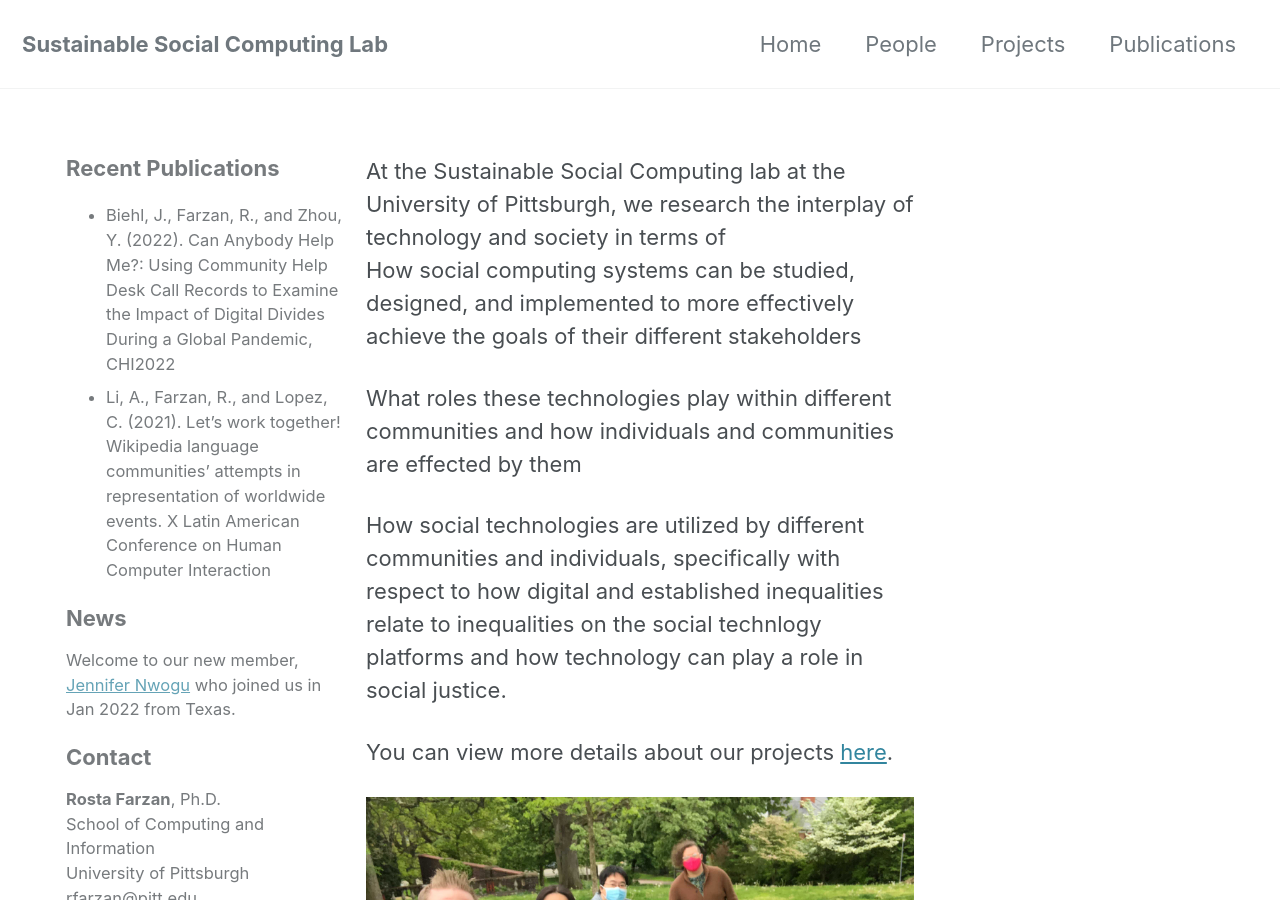
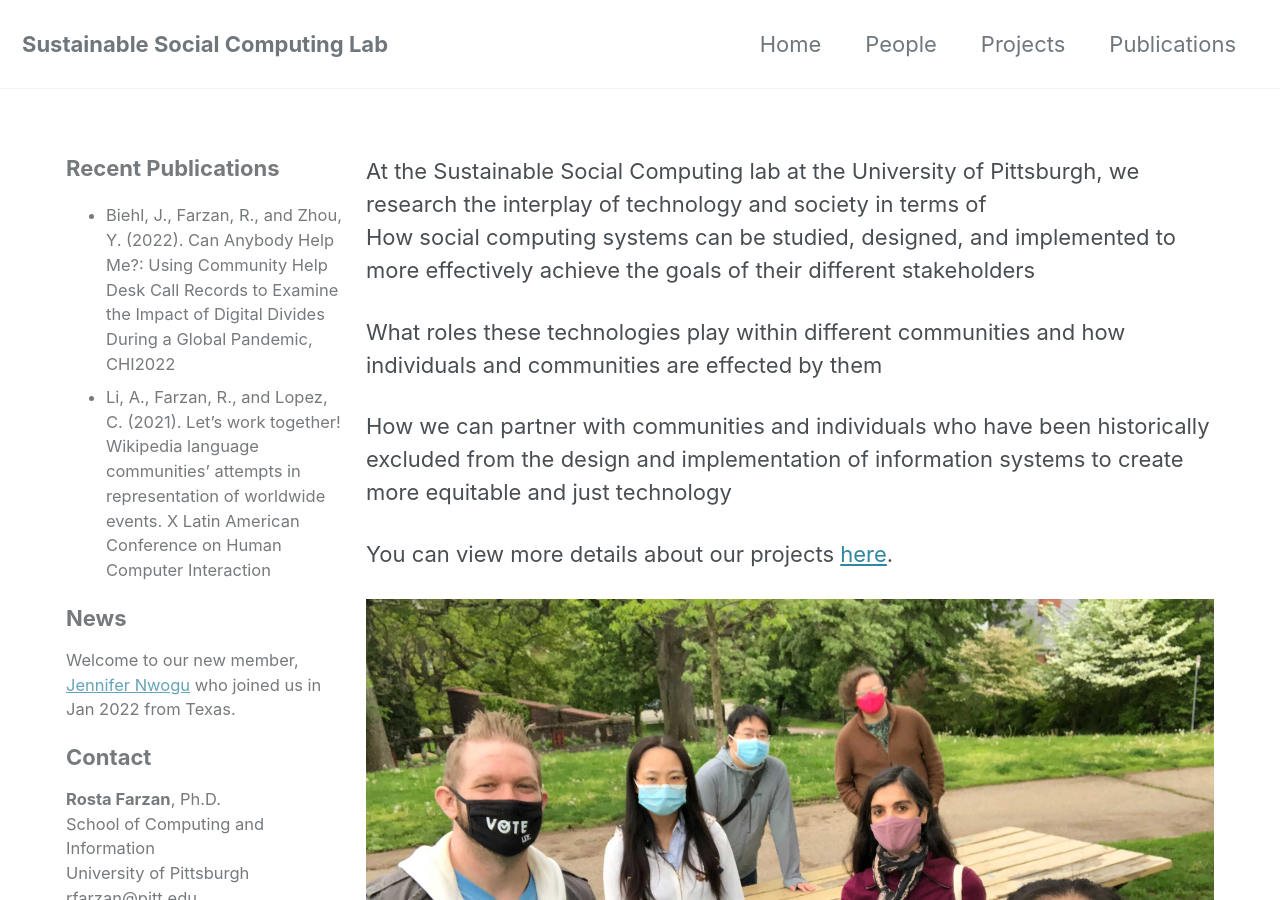
Before and after one commit to SSC-Pitt/SSC-Pitt.github.io, a Jekyll site: the page built from index.html, in a window 1280 px wide and 900 px high. Built offline with Jekyll 4.4.1, drawn with Linux system fonts in a browser that asks for light colours; cached includes are drawn as plain includes; nearby versions of some CDN libraries; the list of posts is cut into pages by our own code.

Commit message:
home page text and layout

```diff
--- a/_sass/minimal-mistakes/_page.scss
+++ b/_sass/minimal-mistakes/_page.scss
@@ -23,12 +23,12 @@
   @include breakpoint($large) {
     float: right;
     width: calc(100% - #{$right-sidebar-width-narrow});
-    padding-right: $right-sidebar-width-narrow;
+    // padding-right: $right-sidebar-width-narrow;
   }
 
   @include breakpoint($x-large) {
     width: calc(100% - #{$right-sidebar-width});
-    padding-right: $right-sidebar-width;
+    // padding-right: $right-sidebar-width;
   }
 
   .page__inner-wrap {
--- a/index.html
+++ b/index.html
@@ -22,7 +22,7 @@ sidebar:
 At the Sustainable Social Computing lab at the University of Pittsburgh, we research the interplay of technology and society in terms of
 <p>How social computing systems can be studied, designed, and implemented to more effectively achieve the goals of their different stakeholders</p>
 <p>What roles these technologies play within different communities and how individuals and communities are effected by them</p>
-<p>How social technologies are utilized by different communities and individuals, specifically with respect to how digital and established inequalities relate to inequalities on the social technlogy platforms and how technology can play a role in social justice.</p>
+<p>How we can partner with communities and individuals who have been historically excluded from the design and implementation of information systems to create more equitable and just technology</p>
 
 <p>You can view more details about our projects <a href='projects.html'>here</a>.</p>
 <img src="SCC-picnic.jpg"/>
```
